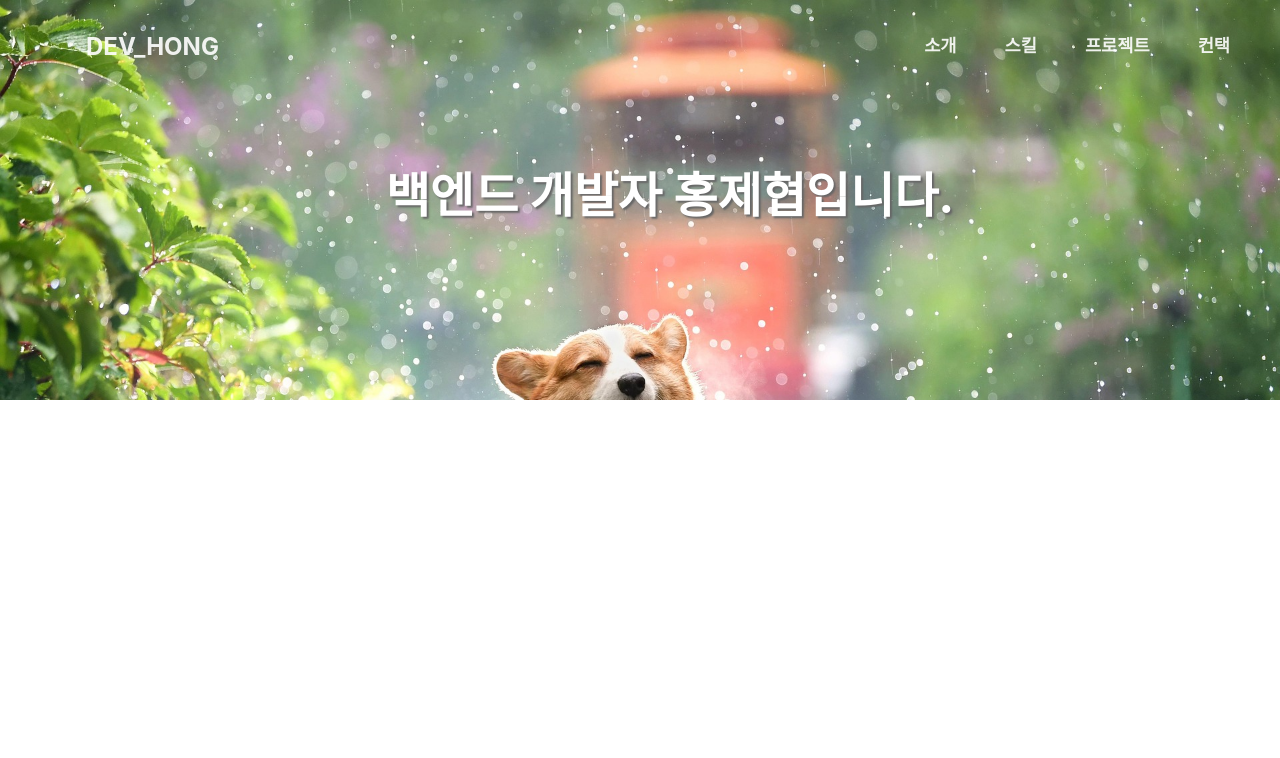
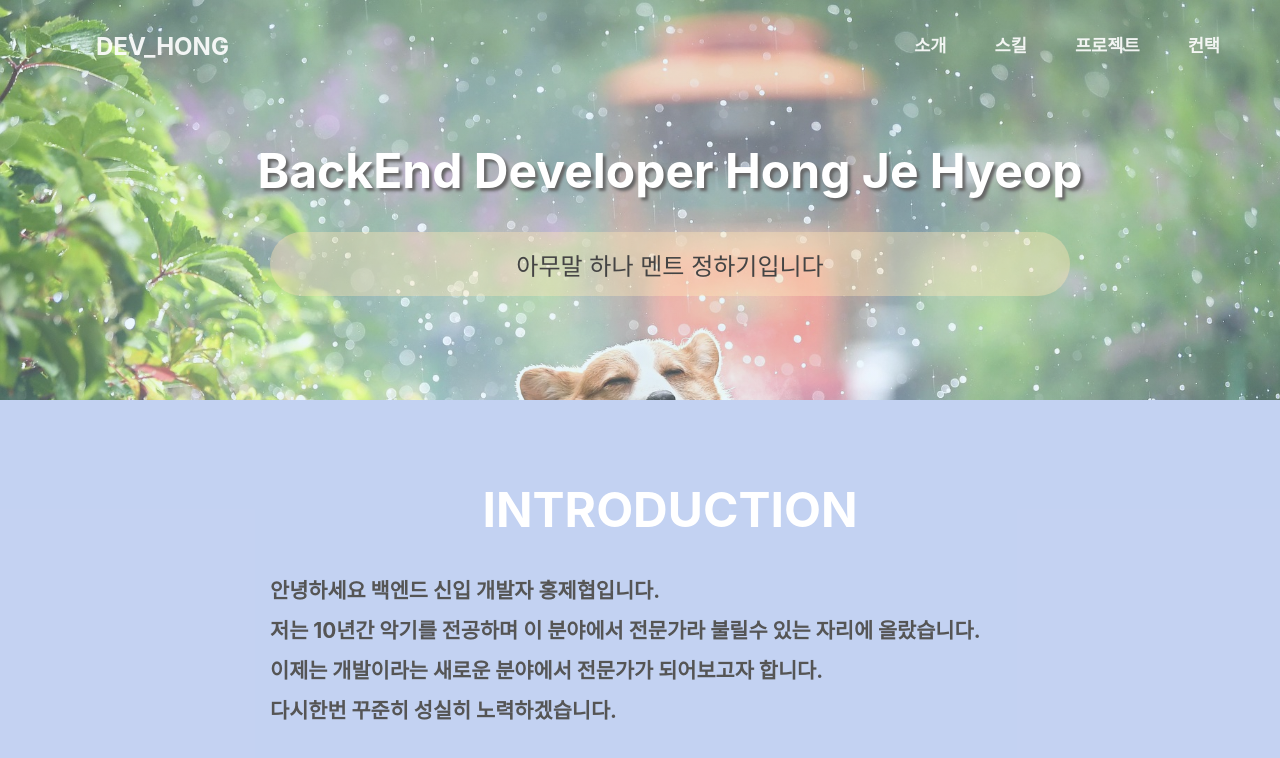
Before and after one commit to HongJeHyeop/My-Landing-Page, a React (Create React App) app: page / in a window 1280 px wide. Shown: the top 758 px of the page. Built offline with nearby package versions, Linux system fonts and the light colour scheme.

Commit message:
230622_create_introduction

```diff
--- a/public/index.html
+++ b/public/index.html
@@ -1,5 +1,5 @@
 <!DOCTYPE html>
-<html lang="en">
+<html lang="ko">
   <head>
     <meta charset="utf-8" />
     <link rel="icon" href="%PUBLIC_URL%/favicon.ico" />
--- a/src/App.js
+++ b/src/App.js
@@ -1,11 +1,13 @@
 import './App.css';
 
 import Header from './components/Header';
+import Introduction from './components/Introduction'
 
 function App() {
     return (
         <div className="App">
             <Header/>
+            <Introduction/>
         </div>
     );
 }
--- a/src/components/Header.js
+++ b/src/components/Header.js
@@ -3,6 +3,7 @@ import '../css/header.css'
 function Header() {
     return (
         <div id="header">
+            <div id="">
                 <div id="header-wrap">
                     <div id="header-top">
                         <div id="logo">
@@ -18,8 +19,11 @@ function Header() {
                         </div>
                     </div>
                     <div id="header-main">
-                    <h1>백엔드 개발자 홍제협입니다.</h1>
-                    <p></p>
+                        <h1>BackEnd Developer Hong Je Hyeop</h1>
+                        <div>
+                            <span>아무말 하나 멘트 정하기입니다</span>
+                        </div>
+                    </div>
                 </div>
             </div>
         </div>
--- /dev/null
+++ b/src/components/Introduction.js
@@ -0,0 +1,20 @@
+import "../css/introduction.css";
+
+function Introduction() {
+    return (
+        <div id="intro">
+            <div id="intro-wrap">
+                <h2>INTRODUCTION</h2>
+                <div className="contents">
+                <span>안녕하세요 백엔드 신입 개발자 홍제협입니다. <br/>
+                    저는 10년간 악기를 전공하며 이 분야에서 전문가라 불릴수 있는 자리에 올랐습니다. <br/>
+                    이제는 개발이라는 새로운 분야에서 전문가가 되어보고자 합니다. <br/>
+                    다시한번 꾸준히 성실히 노력하겠습니다.
+                </span>
+                </div>
+            </div>
+        </div>
+    )
+}
+
+export default Introduction;
--- a/src/css/header.css
+++ b/src/css/header.css
@@ -1,11 +1,11 @@
 #header {
-    height: 400px;
-    background: url("../img/backgroundImage.jpg") no-repeat fixed top;
+    background: linear-gradient(rgba(195, 232, 255, 0.3) 0, rgba(195, 232, 255, 0.3) 0),
+    url("../img/backgroundImage.jpg") no-repeat top;
     background-size: cover;
 
 }
 #header-wrap {
-    width: 1200px;
+    width: 1180px;
     height: 400px;
     margin: 0 auto;
     box-sizing: border-box;
@@ -38,10 +38,24 @@
 
 /* 메인 내용 */
 #header-main > h1 {
-    margin-top: 4rem;
+    margin-top: 3rem;
     text-align: center;
-    text-shadow: 2px 2px 2px #666;
+    text-shadow: 3px 3px 3px #666;
     font-size: 3rem;
     color: rgb(255, 255, 255);
+}
+#header-main > div {
+    margin: 2rem auto;
+    width: 50rem;
+    height: 4rem;
+    background-color: rgba(255, 229, 183, 0.4);
+    border-radius: 3rem;
 
+    display: flex;
+    justify-content: center;
+    align-items: center;
 }
+#header-main > div > span {
+    font-size: 1.5rem;
+    color: #444;
+}
--- /dev/null
+++ b/src/css/introduction.css
@@ -0,0 +1,28 @@
+#intro {
+    background-color: rgba(58, 107, 213, 0.3);
+}
+#intro-wrap {
+    margin: 0 auto;
+    padding: 1rem 0;
+    width: 1280px;
+}
+
+#intro-wrap > h2{
+    padding-top: 4rem;
+    font-size: 3rem;
+    text-align: center;
+    color: #fff;
+}
+#intro-wrap > .contents {
+    margin: 1rem auto;
+    padding: 1rem 0;
+    width: 50rem;
+    height: 15rem;
+
+}
+#intro-wrap > .contents > span{
+    font-size: 1.3rem;
+    line-height: 2.5rem;
+    font-weight: bold;
+    color: #555;
+}
```
Lines whose indentation alone changed are shown as unchanged.
